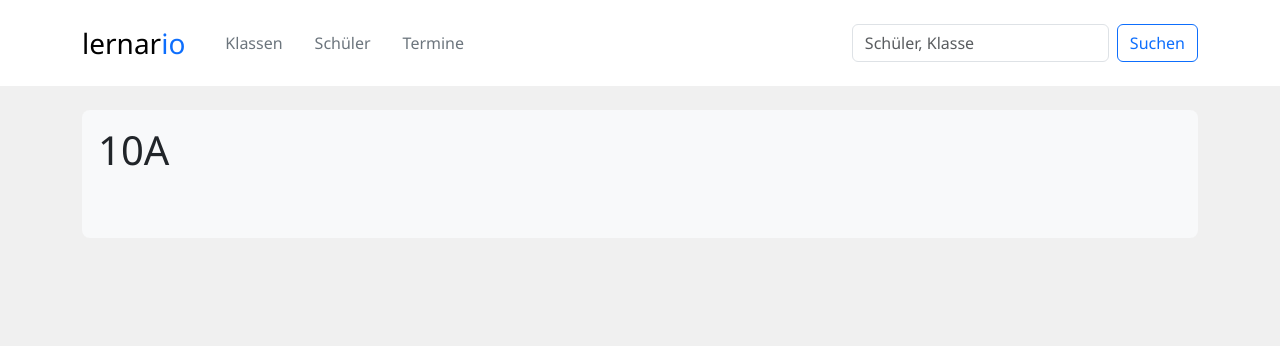
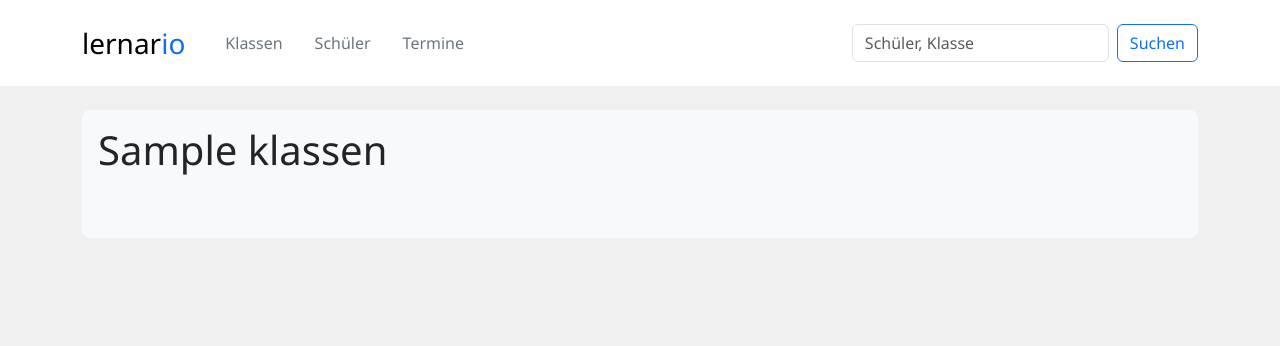
Before and after one commit to epunksandr/lernario, a Flask app: template templates/klasseninfo.html in a window 1280 px wide. Shown: the top 346 px of the page. Run offline with Flask 3, Linux system fonts and the light colour scheme; the template is opened without the code that fills it: most values are stand-ins (such as "Sample title", 1, 10 or a date in 2020).

Commit message:
add klasseninfo

```diff
--- a/templates/klasseninfo.html
+++ b/templates/klasseninfo.html
@@ -8,7 +8,7 @@
     <div class="row">
         <div class="col-12">
             <div class="p-3 rounded-3 bg-light">
-                <h1 class="mb-5">10A</h1>
+                <h1 class="mb-5">{{ klassen.klassenname }}</h1>
             </div>
         </div>
     </div>
```
Also changed, not shown: db/lernario.db.
